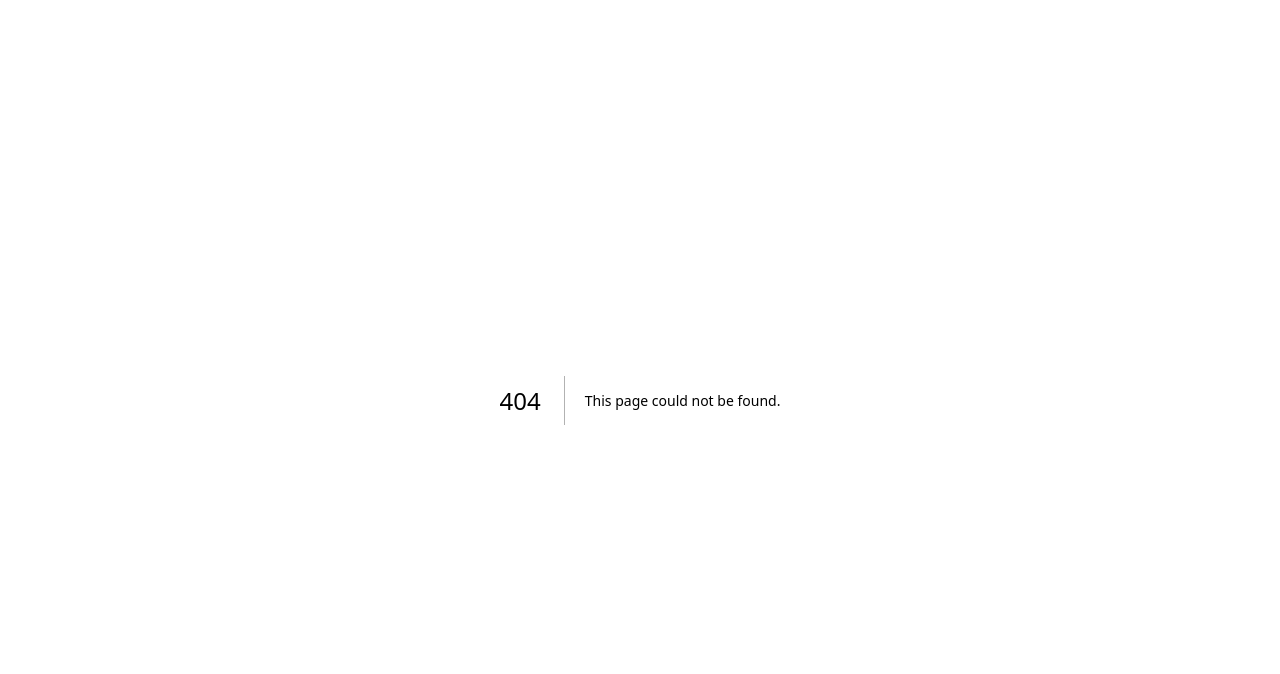
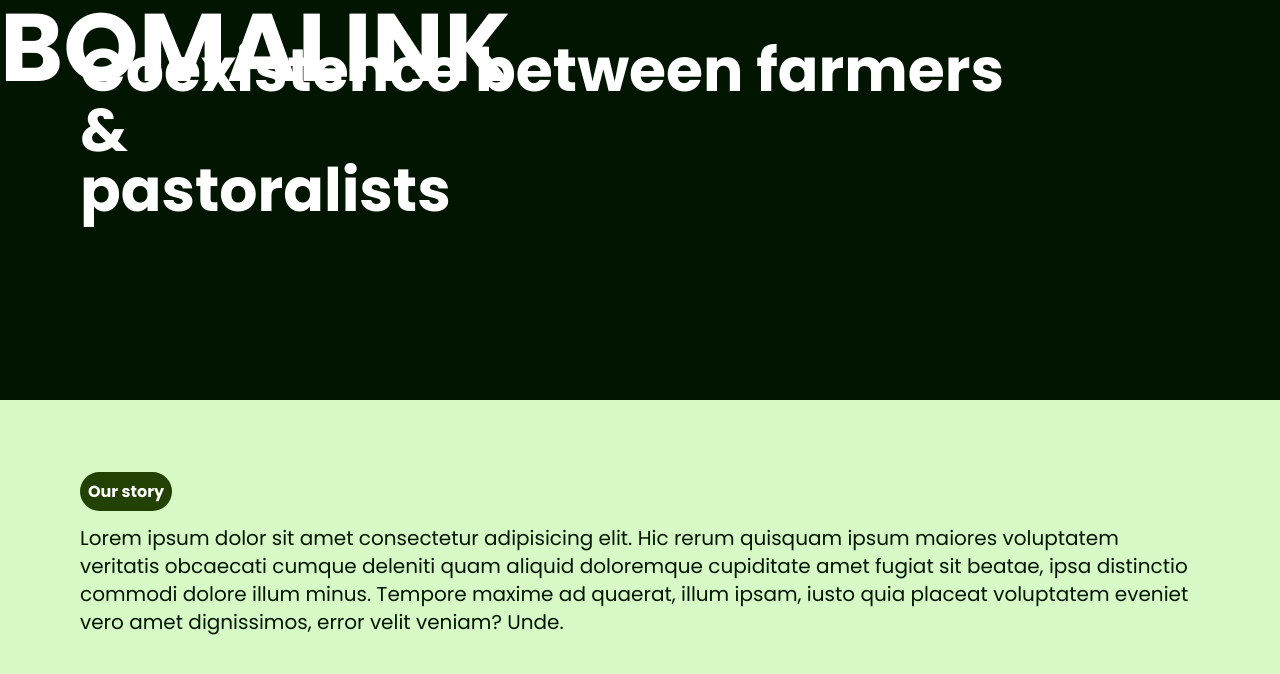
Before and after one commit to Icey-Python/BomaLink-web, a Next.js app: page /ourStory in a window 1280 px wide. Before the commit this address had no page. Shown: the top 674 px of the page. Built offline with nearby package versions, Linux system fonts and the light colour scheme; a web font is replaced by a local one.

Commit message:
fixed nesting error

```diff
--- a/app/aboutUs/page.tsx
+++ b/app/aboutUs/page.tsx
@@ -4,10 +4,7 @@ const aboutus = () => {
     <section className='p-10 font-poppins bg-[#D6F9C6] h-screen w-screen'>
     <div className="bg-[#021500] p-20 absolute left-[-50px] top-[-50px] rounded-full blur-2xl z-0"></div>
     <h2 className='text-4xl font-bold text-green-900 px-2 border-l-8 border-green-900 z-10 mt-2'>Services</h2>
-    <p className="text-2xl py-3 font-poppins font-medium">Welcome to <strong className="font-bold text-green-900">Bomalink!</strong><br/>
-    <p className="mt-4">Where we aim at bringing out peaceful coexistence <br/> between pastoralists and agriculturalists, enabling <br/> them to make better decisions for the future. <br/></p> <strong className='font-bold text-green-900'>”Maamuzi sahihi, ushirikiano wa kudumu”</strong>
-
-    </p>
+    <p className="text-2xl py-3 font-poppins font-medium">Welcome to <strong className="font-bold text-green-900">Bomalink!</strong><br/>Where we aim at bringing out peaceful coexistence <br/> between pastoralists and agriculturalists, enabling <br/> them to make better decisions for the future. <br/> <strong className='font-bold text-green-900'>”Maamuzi sahihi, ushirikiano wa kudumu”</strong></p>
     <div className="card-section pt-3 flex justify-between">
     <Card iconPath={"real-time-pasture-updates-icon.svg"} title="Real Time Pasture Updates">We provide real time pasture updates for pastoralists </Card>
     <Card iconPath={"weather-forecast-icon.svg"} title="Weather Forecasts">We provide real time pasture updates for pastoralists </Card>
--- /dev/null
+++ b/app/ourStory/page.tsx
@@ -0,0 +1,18 @@
+const page = () => {
+  return (
+    <section className="w-screen h-screen bg-[#021500] text-white font-poppins flex-col">
+    <span className="absolute text-8xl font-bold text-white z-0">BOMALINK</span>
+    <div className="font-bold text-6xl h-1/2 py-10 px-20">
+    Coexistence between farmers <br/> & <br/> pastoralists
+    </div>
+    <div className="h-1/2 w-full bg-[#D6F9C6] text-[#021500] py-20 px-20">
+    <span className="bg-[#224103] text-white font-bold p-2 rounded-3xl">Our story</span>
+    <p className="mt-5 text-xl">
+    Lorem ipsum dolor sit amet consectetur adipisicing elit. Hic rerum quisquam ipsum maiores voluptatem veritatis obcaecati cumque deleniti quam aliquid doloremque cupiditate amet fugiat sit beatae, ipsa distinctio commodi dolore illum minus. Tempore maxime ad quaerat, illum ipsam, iusto quia placeat voluptatem eveniet vero amet dignissimos, error velit veniam? Unde.
+    </p>
+    </div>
+    </section>
+  )
+}
+
+export default page
```
